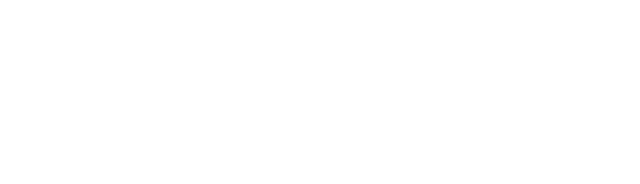
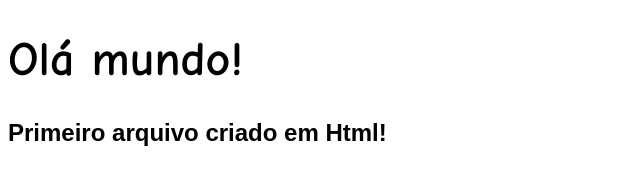
Before and after one commit to tunaiximenes/ds-desafio-github-primeiro-repositorio, a plain HTML site: page src/index.html in a window 1280 px wide. Shown: the whole page, without its empty margins (0-640 px from the left). Drawn offline with Linux system fonts and the light colour scheme.

Commit message:
Adicionando Estilização ao projeto

```diff
--- /dev/null
+++ b/src/assets/style.css
@@ -0,0 +1,9 @@
+h1 {
+    font-family: "Comic Sans MS", serif;
+    font-size: xxx-large;
+    background-color:#FFFFFF;
+
+}
+h2{
+    font-family: Carlito, sans-serif;
+}
--- a/src/index.html
+++ b/src/index.html
@@ -1,10 +1,13 @@
 <!DOCTYPE html>
+
 <html lang="en">
 <head>
+    <link rel="stylesheet" type="text/css" href="assets/style.css" media="screen" />
     <meta charset="UTF-8">
     <title>Olá mundo!</title>
 </head>
 <body>
-
+<h1>Olá mundo!</h1>
+<h2>Primeiro arquivo criado em Html!</h2>
 </body>
 </html>
```
